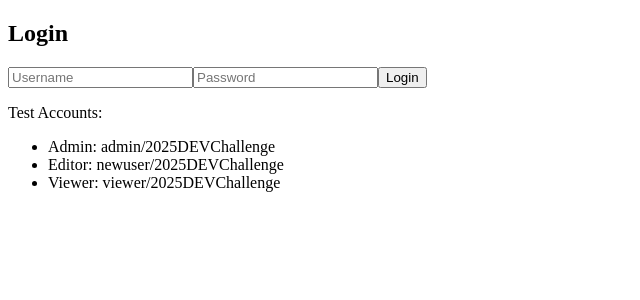
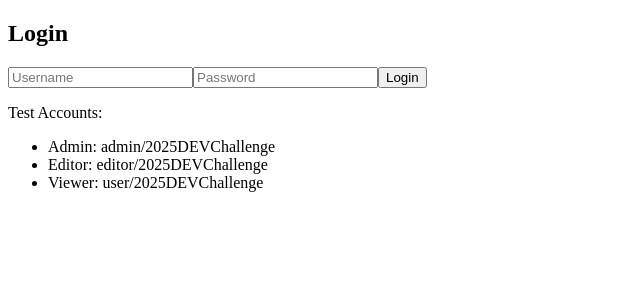
Before and after one commit to NahidaAnjum/TrailerTime, a React (Create React App) app in the folder frontend/: page /login in a window 1280 px wide. Shown: the top 300 px of the page, without its empty margins (0-640 px from the left). Built offline with nearby package versions, Linux system fonts and the light colour scheme; no server answers.

Commit message:
Adding editor role

```diff
--- a/frontend/src/pages/Login.js
+++ b/frontend/src/pages/Login.js
@@ -53,8 +53,8 @@ export default function Login() {
         <p>Test Accounts:</p>
         <ul>
           <li>Admin: admin/2025DEVChallenge</li>
-          <li>Editor: newuser/2025DEVChallenge</li>
-          <li>Viewer: viewer/2025DEVChallenge</li>
+          <li>Editor: editor/2025DEVChallenge</li>
+          <li>Viewer: user/2025DEVChallenge</li>
         </ul>
       </div>
     </div>
```
Also changed, not shown: 2 other files (tests, documents, lock files or other folders).
